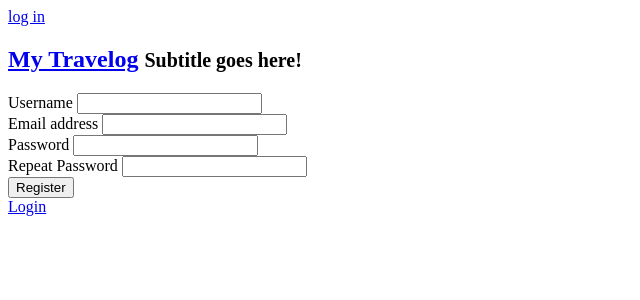
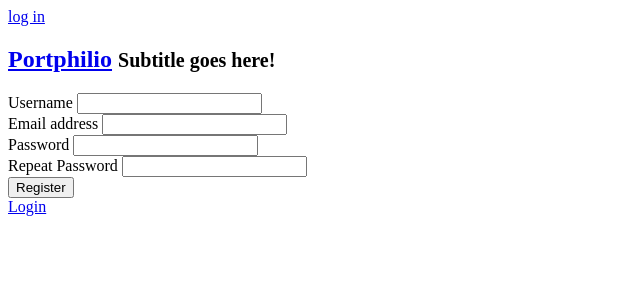
Before and after one commit to wiota/lime, a Flask app: page /register/ in a window 1280 px wide. Shown: the top 300 px of the page, without its empty margins (0-640 px from the left). Run offline with Flask 2, Linux system fonts and the light colour scheme; parts of the project's set-up code (start-up, migrations or seed data) failed here and were passed over; some libraries are stand-ins or nearby versions.

Commit message:
Holdover from old project

```diff
--- a/portphilio_admin/views/templates/base.html
+++ b/portphilio_admin/views/templates/base.html
@@ -19,7 +19,7 @@
       <div class="container">
         <div class="navbar-header">
           <h2>
-              <a href="/" class="brand">My Travelog</a> <small>Subtitle goes here!</small>
+              <a href="/" class="brand">Portphilio</a> <small>Subtitle goes here!</small>
           </h2>
         </div>
         <div class="collapse navbar-collapse">
```
